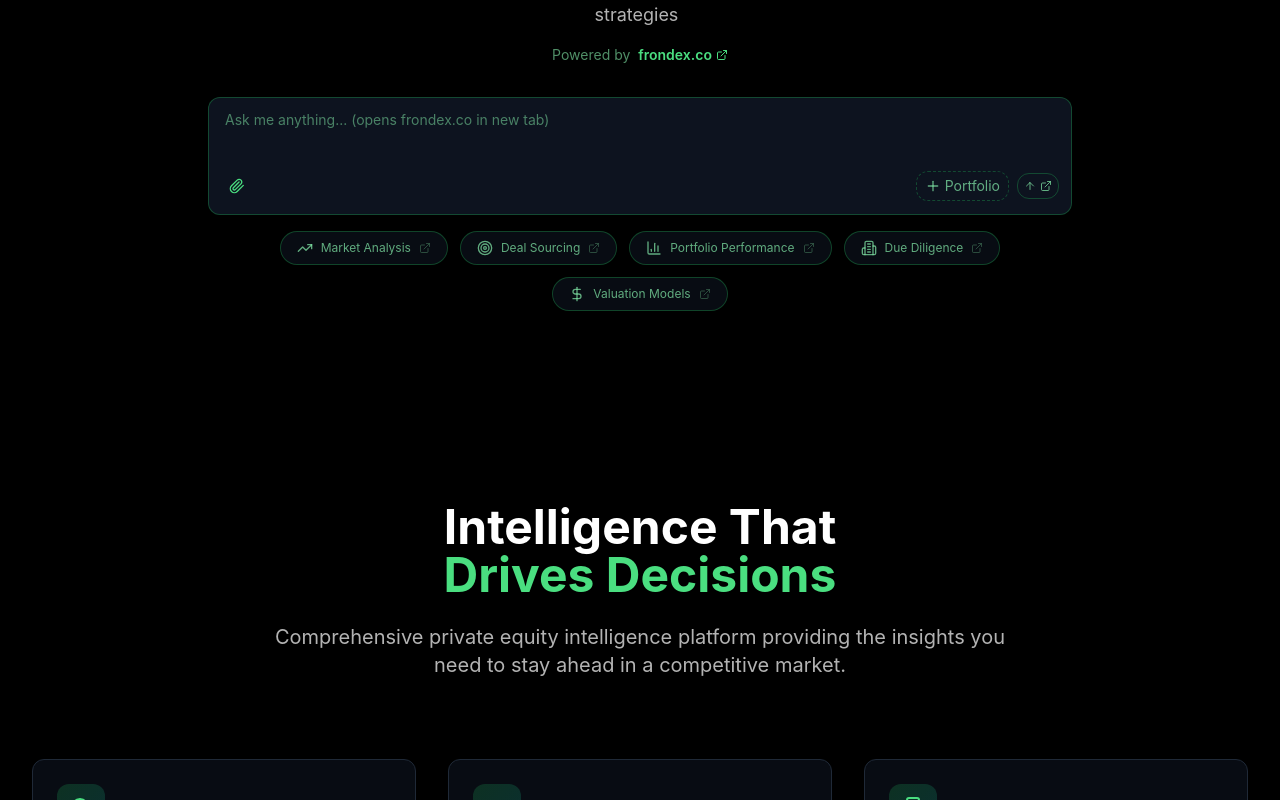
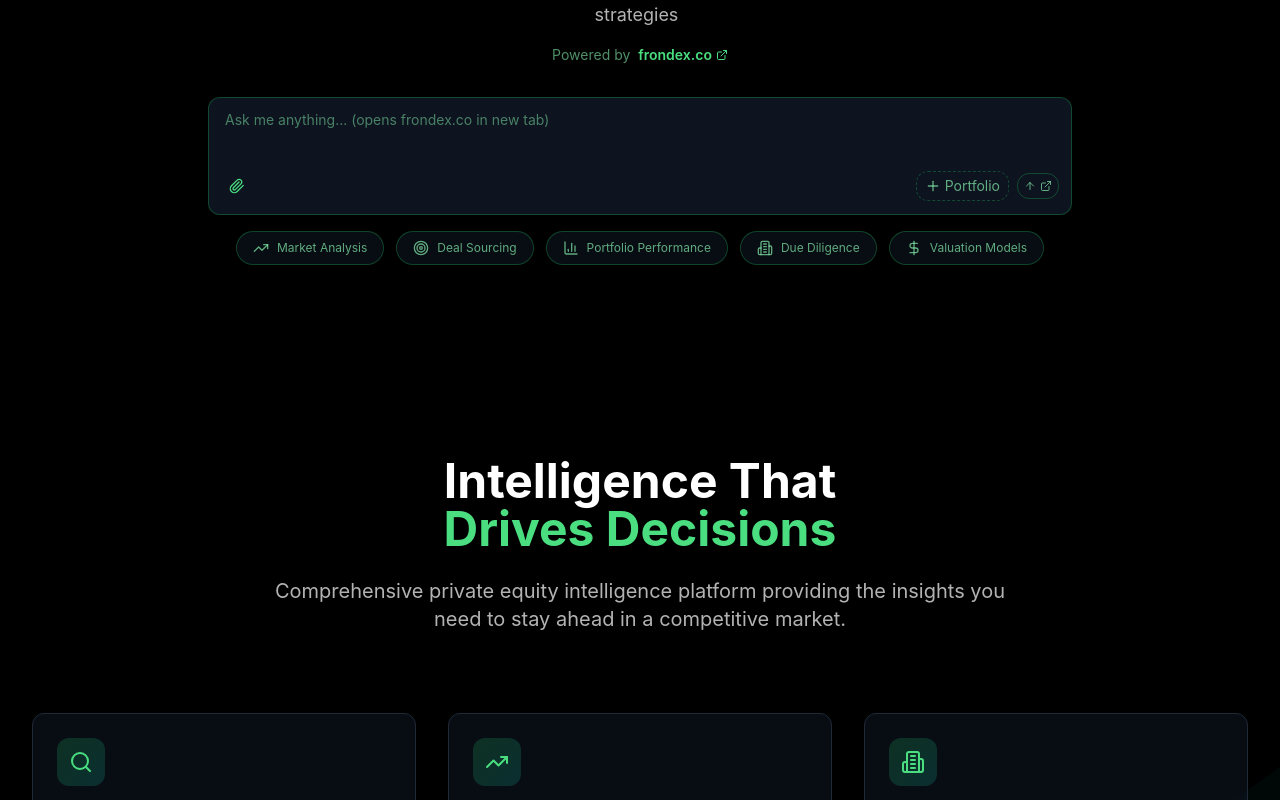
Before and after one commit to carryandconquer/carryandconquer.github.io, a React (Vite) app: page / in a window 1280 px wide. Shown: the part 1043-1843 px from the top of the page. Built offline with nearby package versions, Linux system fonts and the light colour scheme; no server answers; the database is empty.

Commit message:
Remove link icons

```diff
--- a/src/components/ui/v0-ai-chat.tsx
+++ b/src/components/ui/v0-ai-chat.tsx
@@ -253,12 +253,10 @@ function ActionButton({ icon, label, onClick }: ActionButtonProps) {
         <button
             type="button"
             onClick={onClick}
-            title="Continue on frondex.co"
-            className="flex items-center gap-2 px-4 py-2 bg-gray-900/50 hover:bg-gray-800/70 rounded-full border border-green-500/30 text-green-300/70 hover:text-green-300 hover:border-green-400/50 transition-all duration-300 group"
+            className="flex items-center gap-2 px-4 py-2 bg-gray-900/50 hover:bg-gray-800/70 rounded-full border border-green-500/30 text-green-300/70 hover:text-green-300 hover:border-green-400/50 transition-all duration-300"
         >
             {icon}
             <span className="text-xs">{label}</span>
-            <ExternalLink className="w-3 h-3 opacity-40 group-hover:opacity-70 transition-opacity" />
         </button>
     );
 }
```
